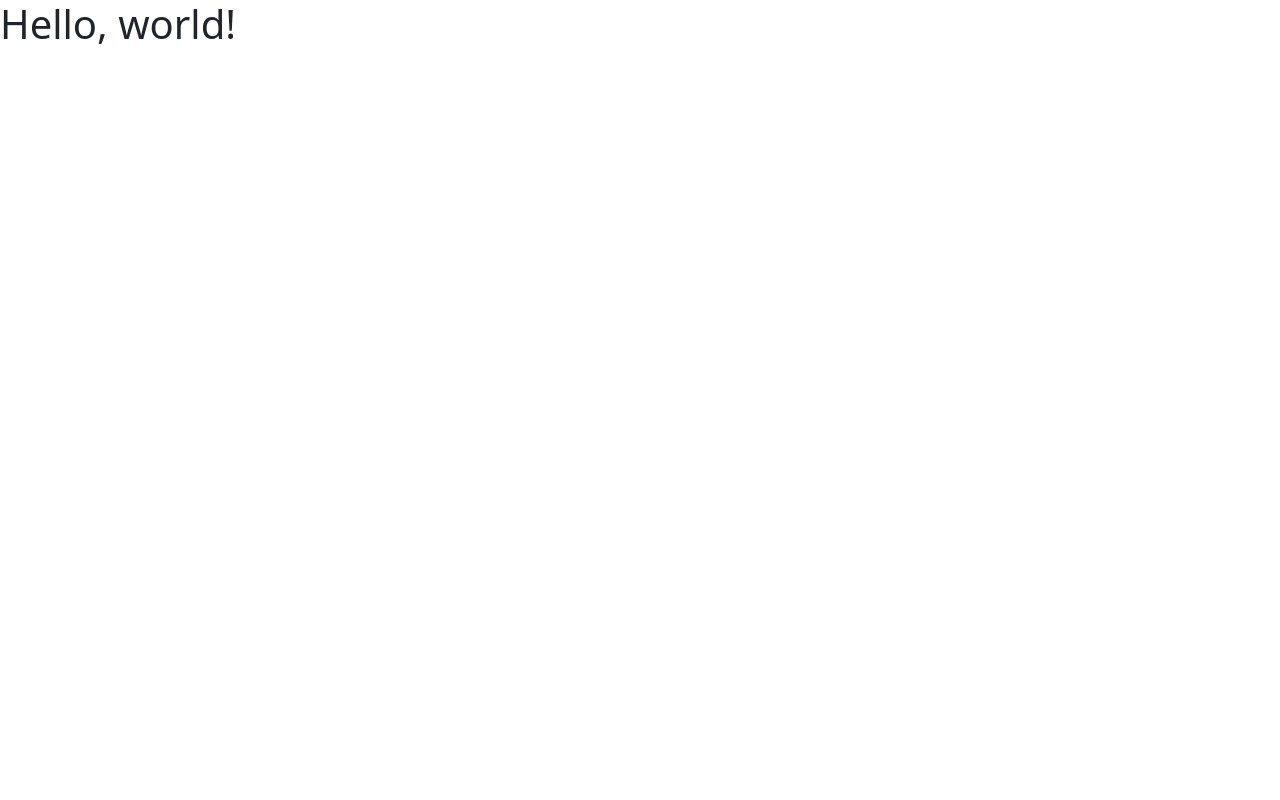
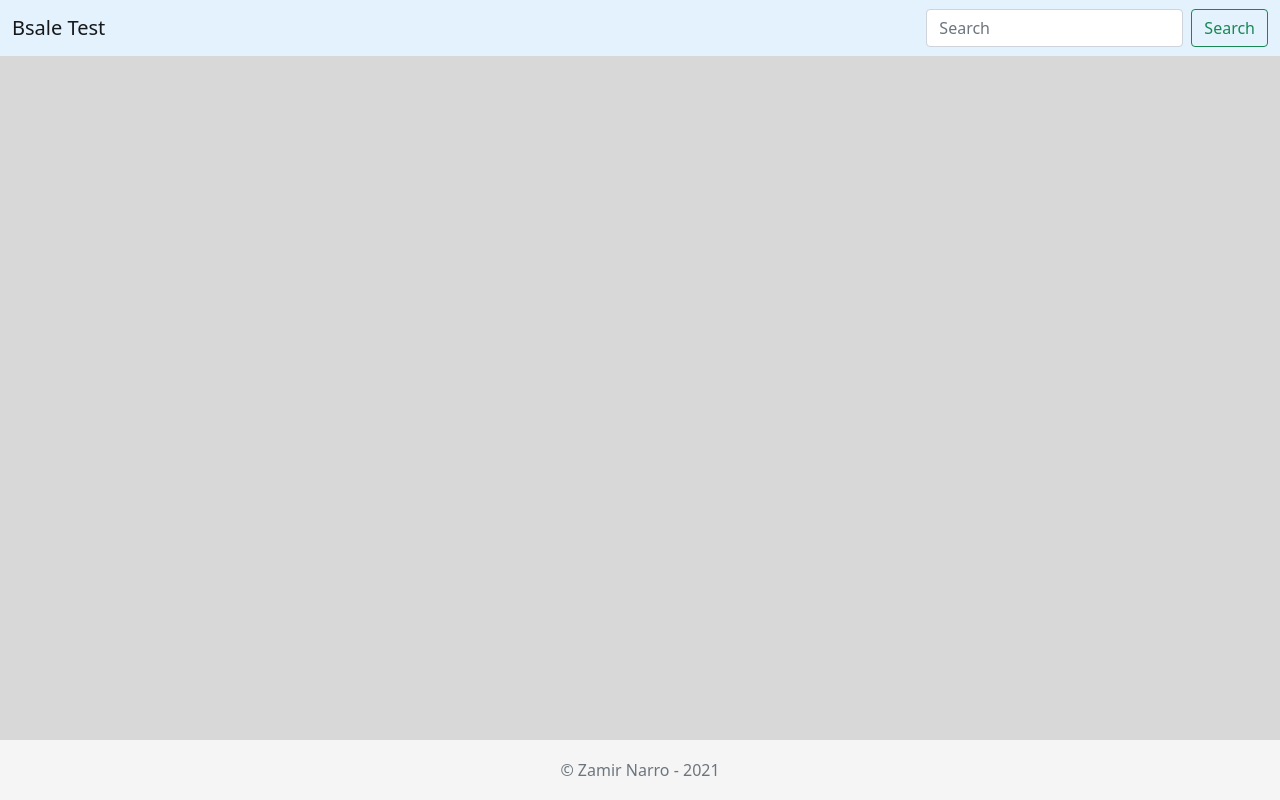
Before and after one commit to znarro/online-store-frontend, a plain HTML site: page index.html in a window 1280 px wide. Drawn offline with nearby package versions, Linux system fonts and the light colour scheme.

Commit message:
Add basic styles

```diff
--- a/index.html
+++ b/index.html
@@ -4,6 +4,7 @@
         <meta charset="utf-8" />
         <meta name="viewport" content="width=device-width, initial-scale=1" />
 
+        <link rel="stylesheet" href="style.css" />
         <link
             href="https://cdn.jsdelivr.net/npm/bootstrap@5.0.0-beta3/dist/css/bootstrap.min.css"
             rel="stylesheet"
@@ -14,9 +15,38 @@
         <title>Bsale Test</title>
     </head>
     <body>
-        <header>
-            <h1>Hello, world!</h1>
+        <!-- Header -->
+        <header class="header">
+            <nav
+                class="navbar fixed-top navbar-light"
+                style="background-color: #e3f2fd"
+            >
+                <div class="container-fluid">
+                    <a class="navbar-brand">Bsale Test</a>
+                    <form class="d-flex">
+                        <input
+                            class="form-control me-2"
+                            type="search"
+                            placeholder="Search"
+                            aria-label="Search"
+                        />
+                        <button class="btn btn-outline-success" type="submit">
+                            Search
+                        </button>
+                    </form>
+                </div>
+            </nav>
         </header>
+
+        <!-- Main container -->
+        <main class="content container-md py-4"></main>
+
+        <!-- Footer -->
+        <footer class="footer">
+            <div class="container">
+                <span class="text-muted"> &copy; Zamir Narro - 2021 </span>
+            </div>
+        </footer>
 
         <script
             src="https://cdn.jsdelivr.net/npm/bootstrap@5.0.0-beta3/dist/js/bootstrap.bundle.min.js"
--- /dev/null
+++ b/style.css
@@ -0,0 +1,33 @@
+html body {
+    background-color: hsla(0, 0%, 62%, 0.4);
+}
+
+body {
+    min-height: 100vh;
+    display: grid;
+    grid-template-columns: auto;
+    grid-template-rows: 60px 1fr 60px;
+    grid-template-areas:
+        'header'
+        'content'
+        'footer';
+}
+
+/* Header */
+.header {
+    grid-area: header;
+}
+
+/* Main container */
+.content {
+    grid-area: content;
+}
+
+/* Footer */
+.footer {
+    grid-area: footer;
+    height: 60px;
+    line-height: 60px;
+    background-color: #f5f5f5;
+    text-align: center;
+}
```
